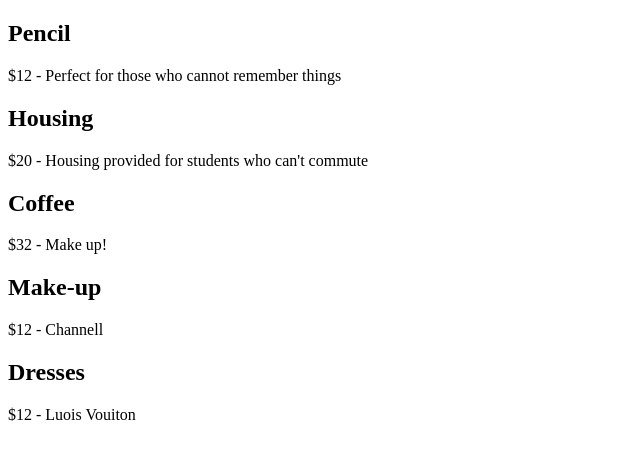
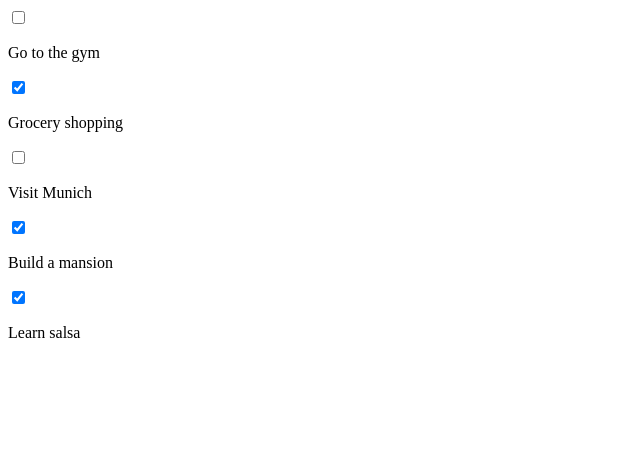
Before and after one commit to Nicole98-aw/react-app, a React (Create React App) app: page / in a window 1280 px wide. Shown: the top 460 px of the page, without its empty margins (0-640 px from the left). Built offline with nearby package versions, Linux system fonts and the light colour scheme.

Commit message:
modify TodoItem file

```diff
--- a/src/App.js
+++ b/src/App.js
@@ -2,14 +2,22 @@
 import React from "react";
 import Product from "./Components/Product";
 import productsData from "./Components/nschoolProduct";
+import TodoItem from "./Components/TodoItem";
+import todosData from "./Components/todoData";
 // import logo from "./logo.svg";
 // import "./App.css";
 
 function App() {
-  const productsComponents = productsData.map(product => (
-    <Product key={product.id} product={product} />
+  // const productsComponents = productsData.map(product => (
+  //   <Product key={product.id} product={product} />
+  // ));
+  // return <div>{productsComponents}</div>;
+
+  const todoItems = todosData.map(item => (
+    <TodoItem key={item.id} item={item} />
   ));
-  return <div>{productsComponents}</div>;
+
+  return <div>{todoItems}</div>;
 }
 
 export default App;
--- a/src/Components/Product.js
+++ b/src/Components/Product.js
@@ -1,14 +1,14 @@
-import React from "react";
+// import React from "react";
 
-function Product(props) {
-  return (
-    <div>
-      <h2>{props.product.name}</h2>
-      <p>
-        ${props.product.price} - {props.product.description}
-      </p>
-    </div>
-  );
-}
+// function Product(props) {
+//   return (
+//     <div>
+//       <h2>{props.product.name}</h2>
+//       <p>
+//         ${props.product.price} - {props.product.description}
+//       </p>
+//     </div>
+//   );
+// }
 
-export default Product;
+// export default Product;
--- /dev/null
+++ b/src/Components/TodoItem.js
@@ -0,0 +1,11 @@
+import React from "react";
+
+function TodoItem(props) {
+  return (
+    <div>
+      <input type="checkbox" checked={props.item.completed} />
+      <p>{props.item.text}</p>
+    </div>
+  );
+}
+export default TodoItem;
--- a/src/Components/nschoolProduct.js
+++ b/src/Components/nschoolProduct.js
@@ -1,34 +1,34 @@
-const productsData = [
-  {
-    id: 1,
-    name: "Pencil",
-    price: 12,
-    description: "Perfect for those who cannot remember things"
-  },
-  {
-    id: 2,
-    name: "Housing",
-    price: 20,
-    description: "Housing provided for students who can't commute"
-  },
-  {
-    id: 3,
-    name: "Coffee",
-    price: 32,
-    description: "Make up!"
-  },
-  {
-    id: 4,
-    name: "Make-up",
-    price: 12,
-    description: "Channell"
-  },
-  {
-    id: 5,
-    name: "Dresses",
-    price: 12,
-    description: "Luois Vouiton"
-  }
-];
+// const productsData = [
+//   {
+//     id: 1,
+//     name: "Pencil",
+//     price: 12,
+//     description: "Perfect for those who cannot remember things"
+//   },
+//   {
+//     id: 2,
+//     name: "Housing",
+//     price: 20,
+//     description: "Housing provided for students who can't commute"
+//   },
+//   {
+//     id: 3,
+//     name: "Coffee",
+//     price: 32,
+//     description: "Make up!"
+//   },
+//   {
+//     id: 4,
+//     name: "Make-up",
+//     price: 12,
+//     description: "Channell"
+//   },
+//   {
+//     id: 5,
+//     name: "Dresses",
+//     price: 12,
+//     description: "Luois Vouiton"
+//   }
+// ];
 
-export default productsData;
+// export default productsData;
--- /dev/null
+++ b/src/Components/todoData.js
@@ -0,0 +1,29 @@
+const todosData = [
+  {
+    id: 1,
+    text: "Go to the gym",
+    completed: false
+  },
+  {
+    id: 2,
+    text: "Grocery shopping",
+    completed: true
+  },
+  {
+    id: 3,
+    text: "Visit Munich",
+    completed: false
+  },
+  {
+    id: 4,
+    text: "Build a mansion",
+    completed: true
+  },
+  {
+    id: 5,
+    text: "Learn salsa",
+    completed: true
+  }
+];
+
+export default todosData;
```
